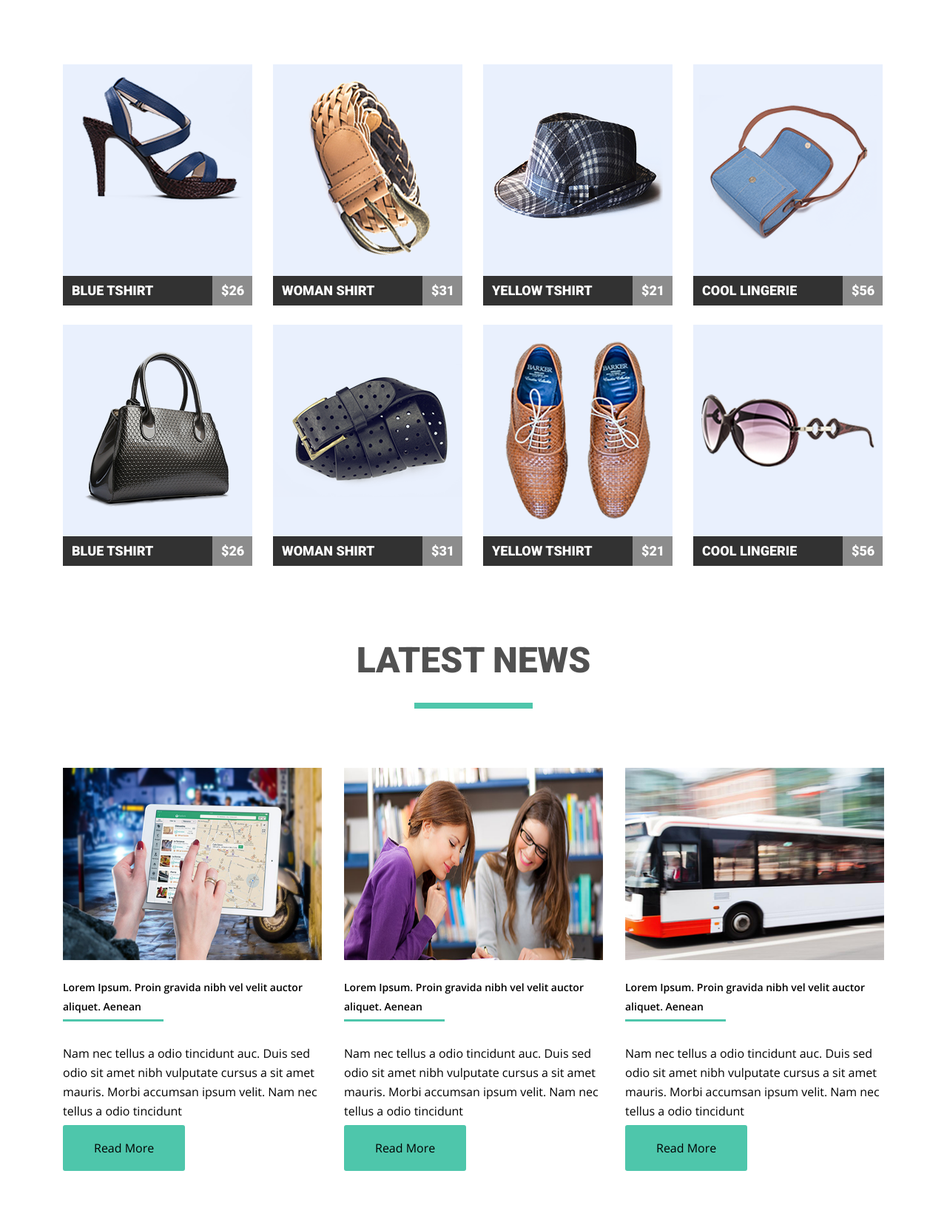
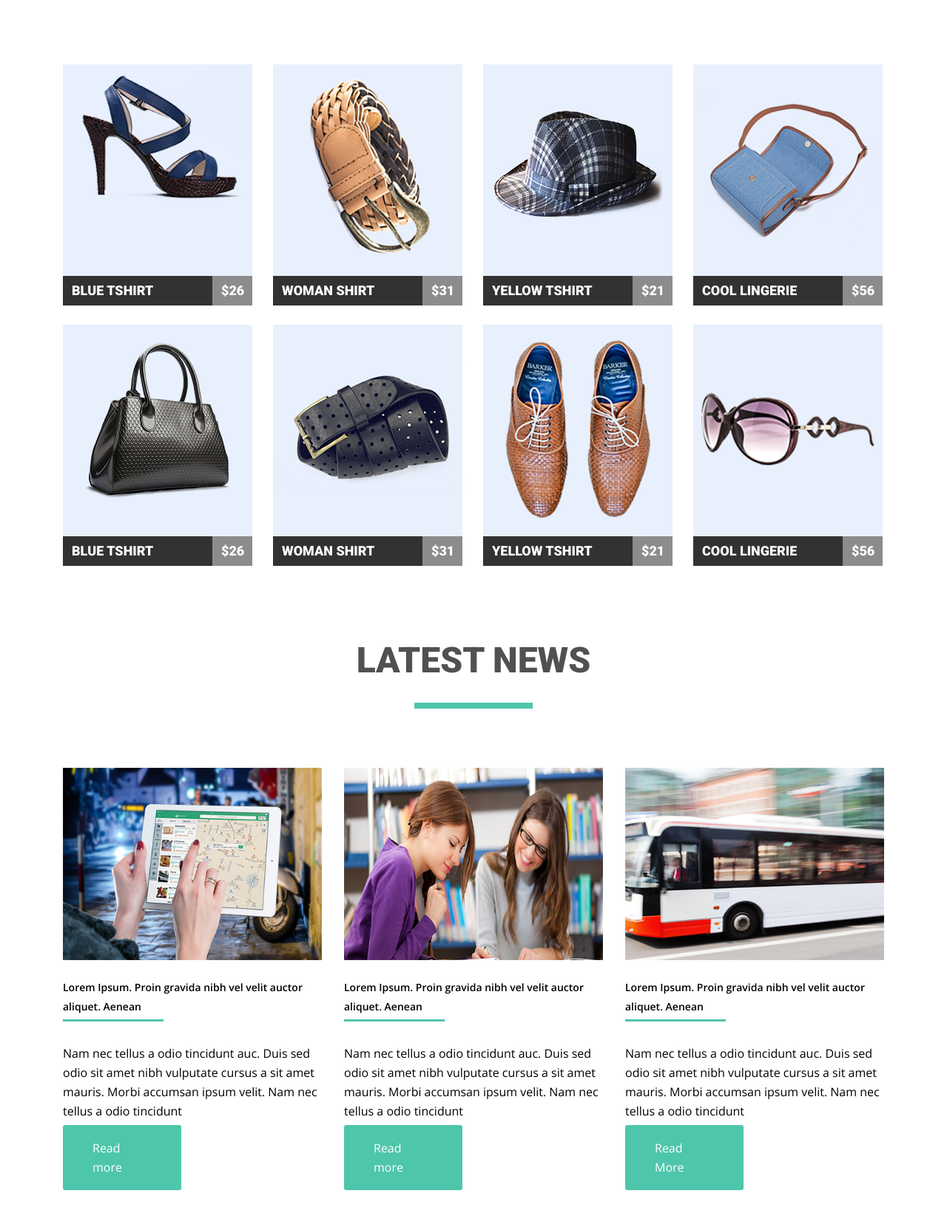
Before and after one commit to oikuman/goit-fe-course, a plain HTML site: page html-css/module-04/index.html in a window 1280 px wide. Shown: the part 264-1912 px from the top of the page at 74% size. Before the commit the page ends 1866 px from the top, so only its background shows below. Drawn offline with nearby package versions, Linux system fonts and the light colour scheme.

Commit message:
updated task 4

```diff
--- a/html-css/module-04/css/styles.css
+++ b/html-css/module-04/css/styles.css
@@ -74,17 +74,20 @@ html {
   text-align: center;
   text-transform: uppercase;
   color: rgb(81, 81, 81);
-  margin: 0 0 30px;
+  margin: 0;
   padding: 0;
 }
 
-.product-section-line {
+.product-section-title::after {
+  content: "";
   width: 160px;
   height: 8px;
   background-color: rgb(78, 198, 171);
   border: none;
-  margin: 0 auto 90px;
+  margin: 30px auto 90px;
   padding: 0;
+  display: block;
+  clear: both;
 }
 
 .product-list {
@@ -99,6 +102,11 @@ html {
   height: 322px;
 }
 
+.product-list-item:hover .image-box {
+  -webkit-filter: sepia(80%);
+  filter: sepia(80%);
+}
+
 .product-list-item:not(:nth-child(4n)) {
   margin-right: 28px;
 }
@@ -111,53 +119,44 @@ html {
   float: left;
   width: 256px;
   height: 286px;
+  background-color: rgb(233, 240, 253);
 }
 
 .product-tools-woman-shoes {
-    background: url("../img/products/woman-shoes.png") no-repeat center center,
-    rgb(233, 240, 253);
+  padding: 0;
 }
 
 .product-tools-belt {
-    background: url("../img/products/belt.png") no-repeat center center,
-    rgb(233, 240, 253);
+  padding-top: 18px;
 }
 
 .product-tools-hat {
-    background: url("../img/products/hat.png") no-repeat center center,
-    rgb(233, 240, 253);
+  padding-top: 62px;
 }
 
 .product-tools-beg {
-    background: url("../img/products/beg.png") no-repeat center center,
-    rgb(233, 240, 253);
+  padding-top: 39px;
 }
 
 .product-tools-black-beg {
-    background: url("../img/products/black-beg.png") no-repeat center center,
-    rgb(233, 240, 253);
+  padding-top: 24px;
 }
 
 .product-tools-black-belt {
-    background: url("../img/products/black-belt.png") no-repeat center center,
-    rgb(233, 240, 253);
+  padding-top: 51px;
 }
 
 .product-tools-shoes {
-    background: url("../img/products/shoes.png") no-repeat center center,
-    rgb(233, 240, 253);
+  padding-top: 21px;
 }
 
 .product-tools-glasses {
-    background: url("../img/products/glasses.png") no-repeat center center,
-    rgb(233, 240, 253);
+  padding-top: 92px;
 }
 
 .product-image {
-  background-color: rgb(233, 240, 253);
   display: block;
   margin: 0 auto;
-  vertical-align: middle;
 }
 
 .product-details {
@@ -179,6 +178,7 @@ html {
   background-color: rgb(50, 50, 50);
   width: 202px;
   height: 40px;
+  margin: 0;
   padding: 10px 12px;
 }
 
@@ -192,6 +192,7 @@ html {
   background-color: rgb(140, 140, 140);
   width: 54px;
   height: 40px;
+  margin: 0;
   padding: 10px 12px;
 }
 
@@ -204,8 +205,8 @@ html {
 }
 
 .news-section {
-    margin: 0;
-    padding: 0 0 46px;
+  margin: 0;
+  padding: 0 0 46px;
 }
 
 .news-section-title {
@@ -215,27 +216,29 @@ html {
   text-align: center;
   color: rgb(81, 81, 81);
   text-transform: uppercase;
-  margin: 0 0 30px;
+  margin: 0;
   padding: 0;
 }
 
-.news-section-line {
+.news-section-title::after {
+  content: "";
   width: 160px;
   height: 8px;
   background-color: rgb(78, 198, 171);
   border: none;
-  margin: 0 auto 80px;
+  margin: 30px auto 80px;
   padding: 0;
+  display: block;
+  clear: both;
 }
 
 .news-list {
-  margin: 0 0 18px;
+  margin: 0;
   padding: 0;
 }
 
 .news-list-item {
   width: 350px;
-  height: 500px;
   float: left;
   list-style: none;
 }
@@ -257,16 +260,19 @@ html {
   font-size: 14px;
   font-weight: 600;
   line-height: 26px;
-  margin: 0 0 4px;
+  margin: 0;
   padding: 0;
 }
 
-.news-hr {
+.news-description::after {
+  content: '';
   width: 136px;
   height: 3px;
   background-color: rgb(78, 198, 171);
   border: none;
-  margin: 0 0 30px;
+  margin: 4px 0 30px;
+  display: block;
+  clear: both;
 }
 
 .news-text {
@@ -278,14 +284,27 @@ html {
   padding: 0;
 }
 
-.read-more-btn {
+.read-more-link {
+  display: block;
+  width: 160px;
+  margin: 0;
+  padding: 0;
+  text-decoration: none;
+  cursor: pointer;
+}
+
+.read-more-element {
+  background-color: rgb(78, 198, 171);
+  width: 160px;
+  border-radius: 3px;
+}
+
+.read-more-text {
   font-family: "Open Sans";
   font-size: 16;
   font-weight: 300;
   line-height: 26px;
-  background-color: rgb(78, 198, 171);
-  padding: 18px 42px;
-  border: none;
-  border-radius: 3px;
-  cursor: pointer;
+  color: white;
+  margin: 0;
+  padding: 18px 40px;
 }
--- a/html-css/module-04/index.html
+++ b/html-css/module-04/index.html
@@ -22,7 +22,7 @@
   <body>
     <header class="container">
       <nav class="page-nav">
-        <img class="page-logo" src="img/logo/logo.png" alt="Logo" />
+        <a href="#"><img class="page-logo" src="img/logo/logo.png" alt="Logo" /></a>
         <ul class="site-navigation clearfix">
           <li class="menu-list-item"><a href="#">home</a></li>
           <li class="menu-list-item"><a href="#">about us</a></li>
@@ -38,72 +38,89 @@
       <section class="products-section">
         <h2 class="product-section-title">featured products</h2>
 
-        <hr class="product-section-line" />
+        <ul class="product-list clearfix">
+          <li class="product-list-item clearfix">
+            <div class="image-box product-tools-woman-shoes">
+              <img class="product-image" src="img/products/woman-shoes.png" alt="Woman Shoes" width="256" height="282">
+            </div>
+            <p class="product-name">blue tshirt</p>
+            <p class="product-price">$26</p>
 
-        <ul class="product-list clearfix">
-          <li class="product-list-item">
-            <div class="image-box product-tools-woman-shoes"></div>
-            <ul class="product-details clearfix">
-              <li class="product-name">blue tshirt</li>
-              <li class="product-price">$26</li>
-            </ul>
           </li>
-          <li class="product-list-item">
-            <div class="image-box product-tools-belt"></div>
-            <ul class="product-details clearfix">
-              <li class="product-name">woman shirt</li>
-              <li class="product-price">$31</li>
-            </ul>
+          <li class="product-list-item clearfix">
+            <div class="image-box product-tools-belt">
+              <img class="product-image" src="img/products/belt.png" alt="Belt" width="176" height="246">
+            </div>
+
+            <p class="product-name">woman shirt</p>
+            <p class="product-price">$31</p>
+
           </li>
-          <li class="product-list-item">
-            <div class="image-box product-tools-hat"></div>
-            <ul class="product-details clearfix">
-              <li class="product-name">yellow tshirt</li>
-              <li class="product-price">$21</li>
-            </ul>
+          <li class="product-list-item clearfix">
+            <div class="image-box product-tools-hat">
+              <img class="product-image" src="img/products/hat.png" alt="Hat" width="229" height="158">
+            </div>
+
+            <p class="product-name">yellow tshirt</p>
+            <p class="product-price">$21</p>
+
           </li>
-          <li class="product-list-item">
-            <div class="image-box product-tools-beg"></div>
+          <li class="product-list-item clearfix">
+            <div class="image-box product-tools-beg">
+              <img class="product-image" src="img/products/beg.png" alt="Beg" width="240" height="204">
 
-            <ul class="product-details clearfix">
-              <li class="product-name">cool lingerie</li>
-              <li class="product-price">$56</li>
-            </ul>
+            </div>
+
+
+            <p class="product-name">cool lingerie</p>
+            <p class="product-price">$56</p>
+
           </li>
-          <li class="product-list-item">
-            <div class="image-box product-tools-black-beg"></div>
-            <ul class="product-details clearfix">
-              <li class="product-name">blue tshirt</li>
-              <li class="product-price">$26</li>
-            </ul>
+          <li class="product-list-item clearfix">
+            <div class="image-box product-tools-black-beg">
+              <img class="product-image" src="img/products/black-beg.png" alt="Black Beg" width="198" height="213">
+
+            </div>
+
+            <p class="product-name">blue tshirt</p>
+            <p class="product-price">$26</p>
+
           </li>
-          <li class="product-list-item">
-            <div class="image-box product-tools-black-belt"></div>
-            <ul class="product-details clearfix">
-              <li class="product-name">woman shirt</li>
-              <li class="product-price">$31</li>
-            </ul>
+          <li class="product-list-item clearfix">
+            <div class="image-box product-tools-black-belt">
+              <img class="product-image" src="img/products/black-belt.png" alt="Black Belt" width="260" height="180">
+
+            </div>
+
+            <p class="product-name">woman shirt</p>
+            <p class="product-price">$31</p>
+
           </li>
-          <li class="product-list-item">
-            <div class="image-box product-tools-shoes"></div>
-            <ul class="product-details clearfix">
-              <li class="product-name">yellow tshirt</li>
-              <li class="product-price">$21</li>
-            </ul>
+          <li class="product-list-item clearfix">
+            <div class="image-box product-tools-shoes">
+              <img class="product-image" src="img/products/shoes.png" alt="Shoes" width="196" height="240">
+
+            </div>
+
+            <p class="product-name">yellow tshirt</p>
+            <p class="product-price">$21</p>
+
           </li>
-          <li class="product-list-item">
-            <div class="image-box product-tools-glasses"></div>
-            <ul class="product-details clearfix">
-              <li class="product-name">cool lingerie</li>
-              <li class="product-price">$56</li>
-            </ul>
+          <li class="product-list-item clearfix">
+            <div class="image-box product-tools-glasses">
+              <img class="product-image" src="img/products/glasses.png" alt="Glasses" width="234" height="98">
+
+            </div>
+
+            <p class="product-name">cool lingerie</p>
+            <p class="product-price">$56</p>
+
           </li>
         </ul>
       </section>
 
       <section class="news-section">
         <h2 class="news-section-title">latest news</h2>
-        <hr class="news-section-line" />
 
         <ul class="news-list clearfix">
           <li class="news-list-item">
@@ -111,13 +128,16 @@
             <p class="news-description">
               Lorem Ipsum. Proin gravida nibh vel velit auctor aliquet. Aenean
             </p>
-            <hr class="news-hr" />
             <p class="news-text">
               Nam nec tellus a odio tincidunt auc. Duis sed odio sit amet nibh
               vulputate cursus a sit amet mauris. Morbi accumsan ipsum velit.
               Nam nec tellus a odio tincidunt
             </p>
-            <button class="read-more-btn">Read More</button>
+            <a class="read-more-link" href="#">
+              <div class="read-more-element">
+                <p class="read-more-text">Read more</p>
+              </div>
+            </a>
           </li>
           <li class="news-list-item">
             <img
@@ -128,26 +148,32 @@
             <p class="news-description">
               Lorem Ipsum. Proin gravida nibh vel velit auctor aliquet. Aenean
             </p>
-            <hr class="news-hr" />
             <p class="news-text">
               Nam nec tellus a odio tincidunt auc. Duis sed odio sit amet nibh
               vulputate cursus a sit amet mauris. Morbi accumsan ipsum velit.
               Nam nec tellus a odio tincidunt
             </p>
-            <button class="read-more-btn">Read More</button>
+            <a class="read-more-link" href="#">
+              <div class="read-more-element">
+                <p class="read-more-text">Read more</p>
+              </div>
+            </a>
           </li>
           <li class="news-list-item">
             <img class="news-image" src="img/photos/news3.png" alt="Bus" />
             <p class="news-description">
               Lorem Ipsum. Proin gravida nibh vel velit auctor aliquet. Aenean
             </p>
-            <hr class="news-hr" />
             <p class="news-text">
               Nam nec tellus a odio tincidunt auc. Duis sed odio sit amet nibh
               vulputate cursus a sit amet mauris. Morbi accumsan ipsum velit.
               Nam nec tellus a odio tincidunt
             </p>
-            <button class="read-more-btn">Read More</button>
+            <a class="read-more-link" href="#">
+              <div class="read-more-element">
+                <p class="read-more-text">Read More</p>
+              </div>
+            </a>
           </li>
         </ul>
       </section>
```
